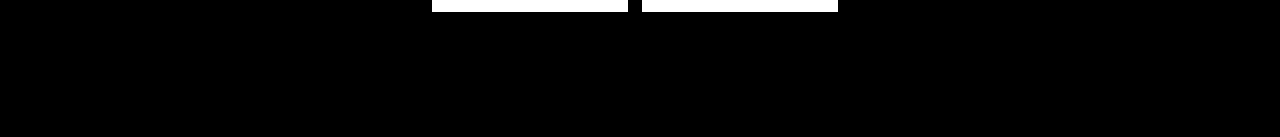
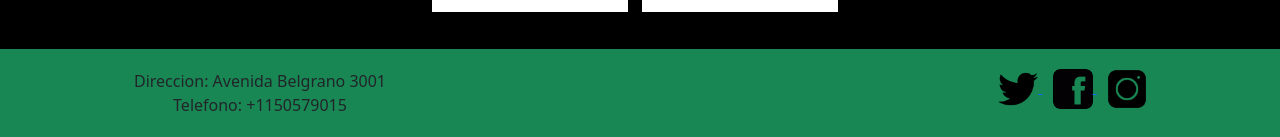
Before and after one commit to FrancoDMW/EntregaFinalUlzurrun-Javascript-, a plain HTML site: page index.html in a window 1280 px wide. Shown: the part 2053-2190 px from the top of the page. Before the commit the page ends 2087 px from the top, so only its background shows below. Drawn offline with nearby package versions, Linux system fonts and the light colour scheme.

Commit message:
detalles

```diff
--- a/css/style.css
+++ b/css/style.css
@@ -1,7 +1,16 @@
 body{
+  background-image: url("../img/fondo3.png");
   background-color:black;
   background-size: cover;
 }
+
+footer {
+  background-color: #2ecc71;
+  padding: 20px;
+  margin-top: 15px;
+  position: static;
+  bottom: 0;
+  width: auto; }
 
 #contenedor {
   display: flex;
@@ -107,7 +116,7 @@
 }
 
 .colorFondo{
-  background-color: white;
+  background-color: #2ecc71;
   margin-top: 10px;
   margin-bottom: 10px;
 }
@@ -160,6 +169,12 @@
 	width: 80%;
 }
 
+.tamañoIconos {
+  width: 40px;
+  height: 40px;
+  margin-left: 10px;
+}
+
 @media (min-width: 300px) and (max-width: 770px) {
   h1{
     font-size: 50px;
--- a/index.html
+++ b/index.html
@@ -112,5 +112,32 @@
   </div>
   <script src="js/script.js"></script>
 </body>
+<footer class="bg-success">
+  <div class="container">
+    <div class="row justify-content-md-center">
+      <div class="col col-sm-3 text-center">
+        Direccion: Avenida Belgrano 3001<br>
+        Telefono: +1150579015
+      </div>
+      <div class="col col-sm-2 text-center">
+      </div>
+      <div class="col col-sm-2 text-center">
+      </div>
+      <div class="col col-sm-2 text-center">
+      </div>
+      <div class="col col-sm-2 text-center">
+        <a href="https://www.instagram.com/oncecomics/?hl=es">
+          <img src="img/twitter.png" class="rounded tamañoIconos" alt="instagram">
+        </a>
+        <a href="https://www.instagram.com/oncecomics/?hl=es">
+          <img src="img/facebook-logo.png" class="rounded tamañoIconos" alt="instagram">
+        </a>
+        <a href="https://www.instagram.com/oncecomics/?hl=es">
+          <img src="img/instagram.png" class="rounded tamañoIconos" alt="instagram">
+        </a>
+      </div>
+    </div>
+  </div>
+</footer>
 
 </html>
```
Also changed, not shown: img/facebook-logo.png (added), img/instagram.png (added), img/twitter.png (added).
